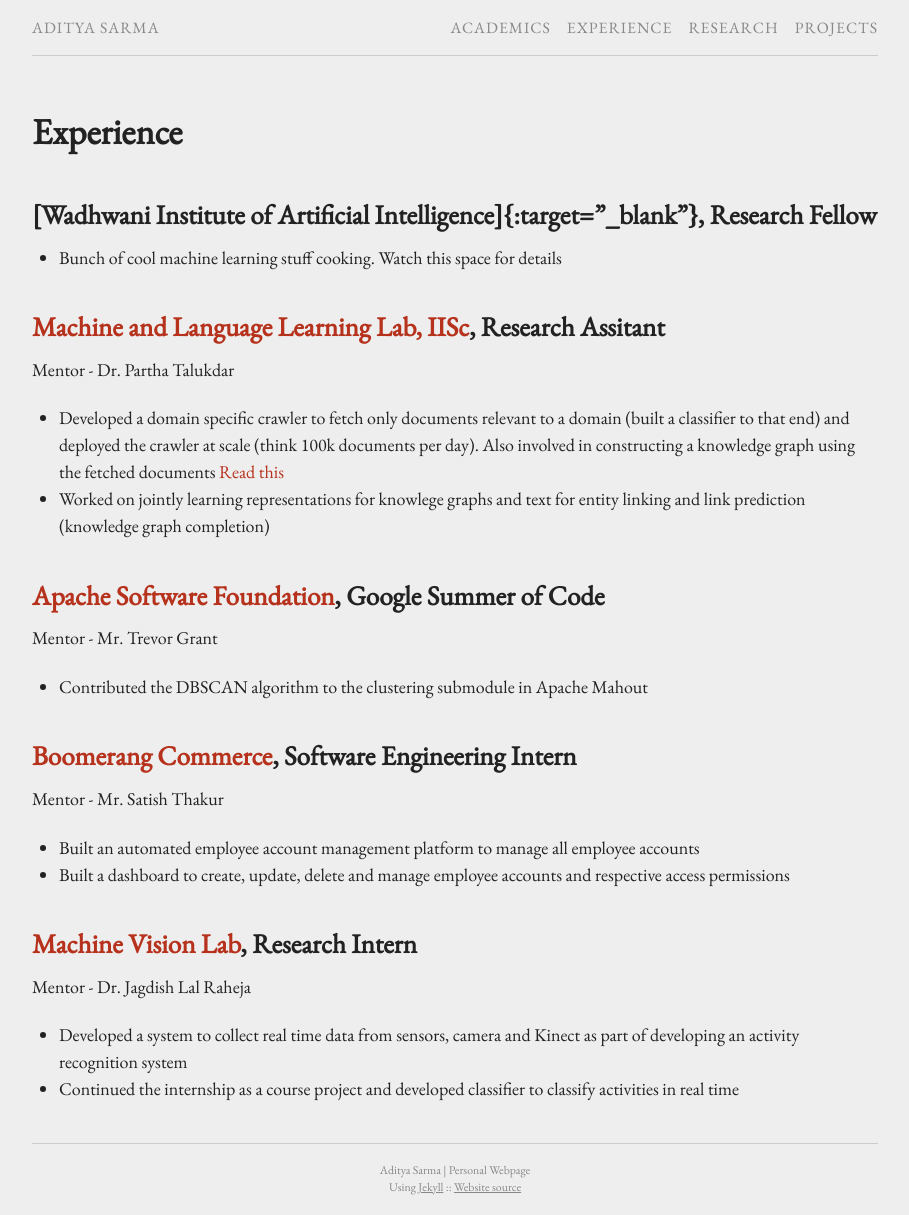
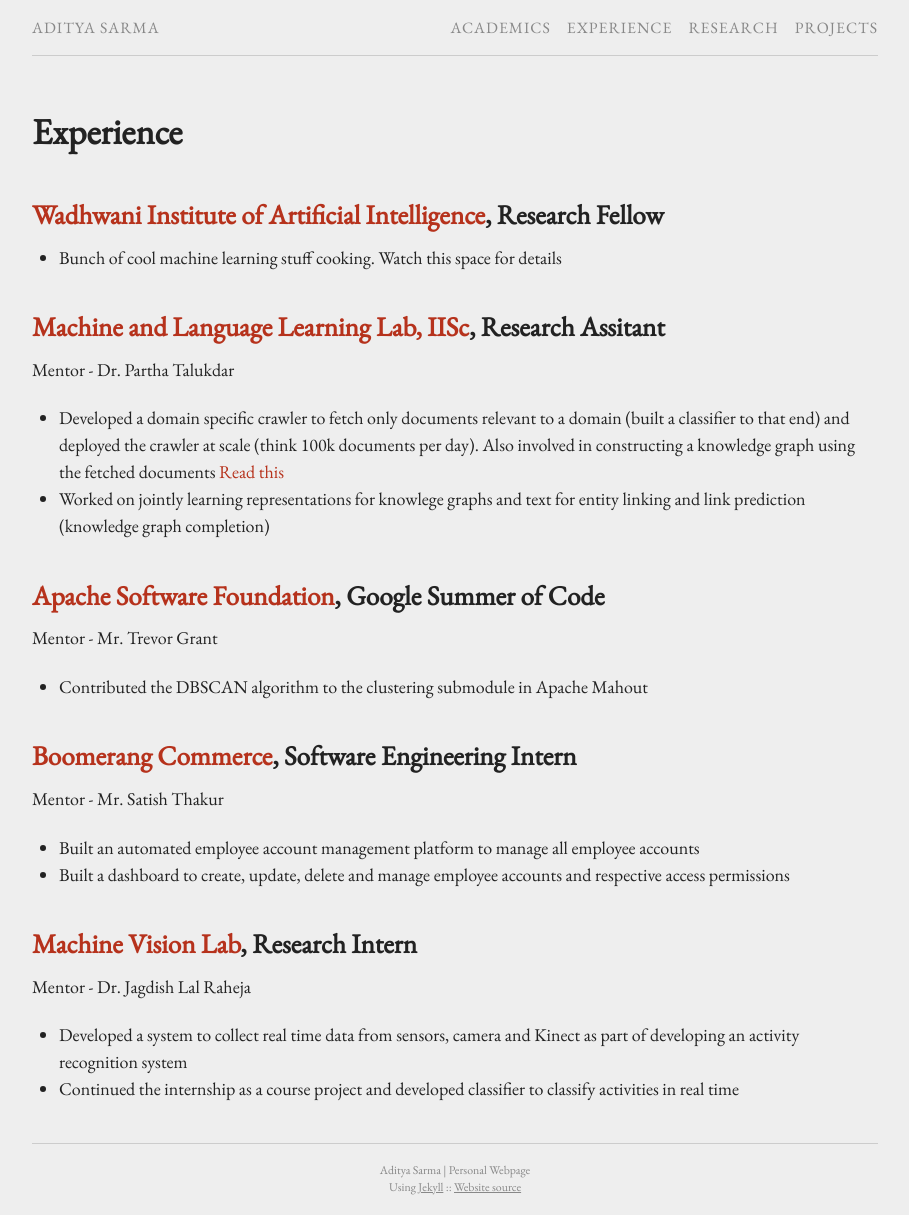
Before and after one commit to sanchit-ahuja/sanchit-ahuja.github.io, a Jekyll site: the page built from experience.md, in a window 1280 px wide. Shown: the whole page, without its empty margins (185-1094 px from the left). Built offline with Jekyll 4.4.1, drawn with Linux system fonts in a browser that asks for light colours; part of the change alters nothing that is shown.

```diff
--- a/experience.md
+++ b/experience.md
@@ -31,6 +31,7 @@ Mentor - Dr. Jagdish Lal Raheja
 - Continued the internship as a course project and developed classifier to classify activities in real time
 
 [Read this]: http://talukdar.net/papers/NELL_aaai15.pdf
+[Wadhwani Institute of Artificial Intelligence]: https://www.wadhwaniai.org
 [Boomerang Commerce]: https://www.boomerangcommerce.com/
 [Machine and Language Learning Lab, IISc]: https://malllabiisc.github.io/
 [Apache Software Foundation]: https://www.apache.org/
```
